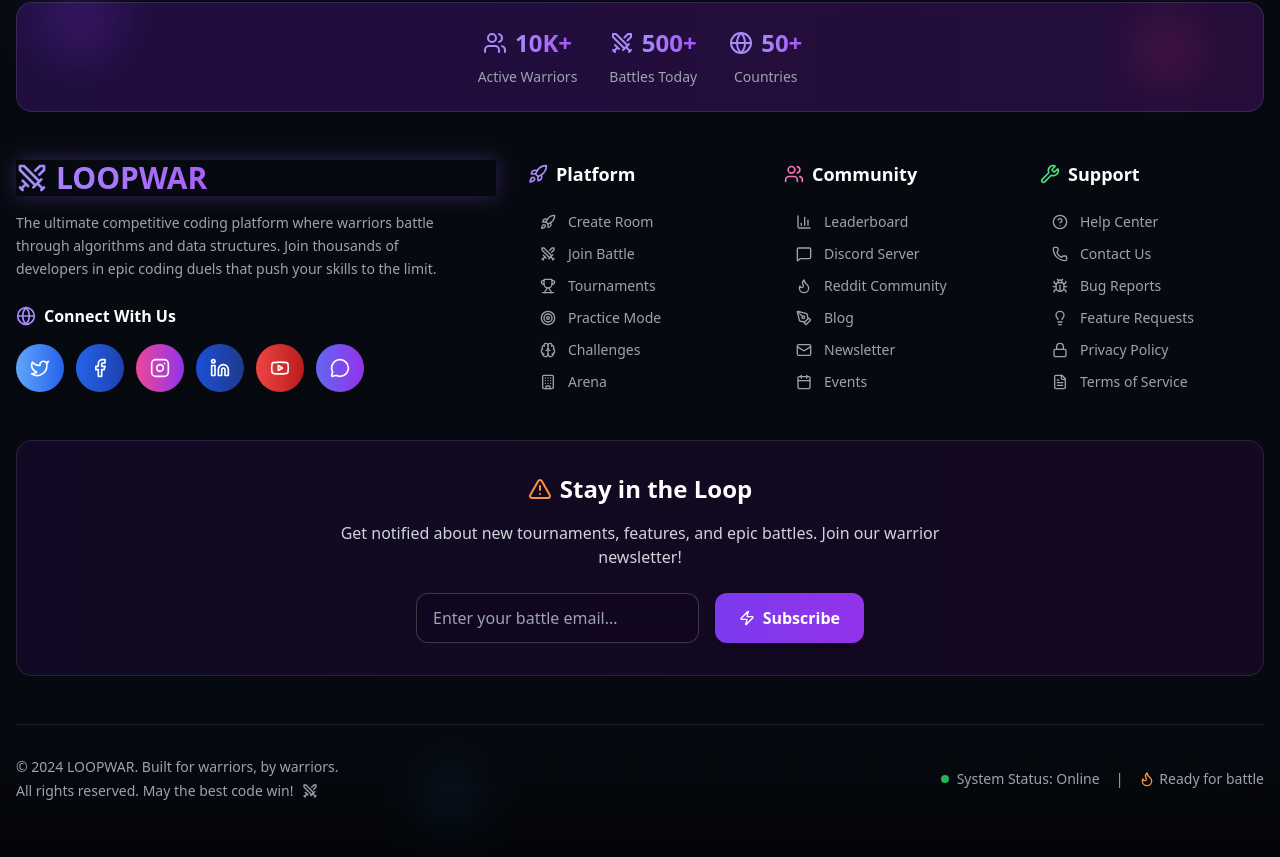
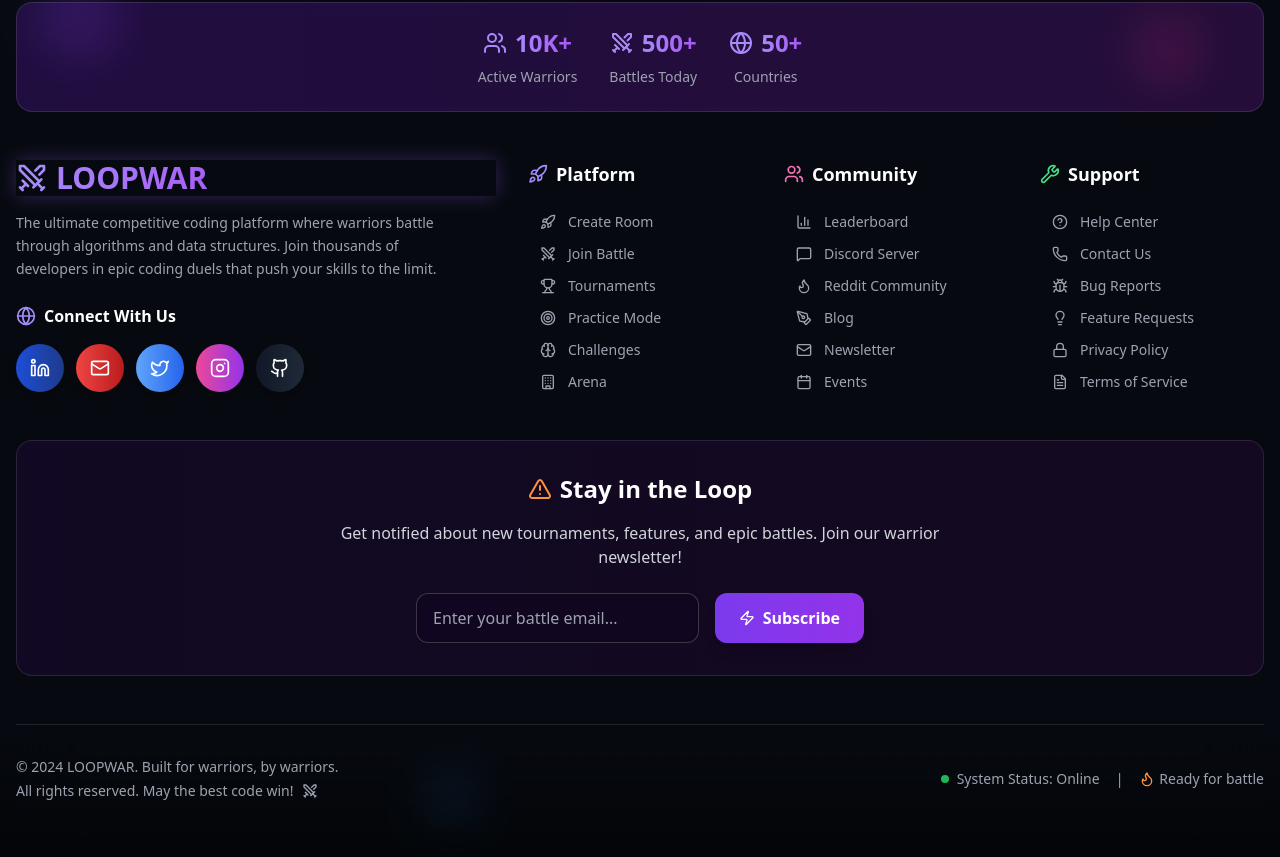
Before and after one commit to dinesh-2047/LoopWar, a React (Vite) app in the folder frontend/: page /contact-us in a window 1280 px wide. Shown: the part 973-1830 px from the top of the page. Built offline with nearby package versions, Linux system fonts and the light colour scheme.

Commit message:
add social connection links

```diff
--- a/frontend/src/components/Footer.jsx
+++ b/frontend/src/components/Footer.jsx
@@ -1,12 +1,10 @@
 import React, { useState } from 'react';
 import { motion } from 'framer-motion';
 import {
+  Github,
   Twitter,
-  Facebook,
+  Linkedin,
   Instagram,
-  Linkedin,
-  Youtube,
-  MessageCircle,
   Rocket,
   Swords,
   Trophy,
@@ -107,41 +105,40 @@ const Footer = () => {
 
   const socialLinks = [
     {
+      icon: Linkedin,
+      name: 'LinkedIn',
+      color: 'from-blue-700 to-blue-900',
+      hoverColor: 'hover:shadow-blue-700/30',
+      url: 'https://www.linkedin.com/in/dinesh-bhardwaj2047/'
+    },
+    {
+      icon: Mail,
+      name: 'Email',
+      color: 'from-red-500 to-red-700',
+      hoverColor: 'hover:shadow-red-500/30',
+      url: 'mailto:dinesh07bhardwaj@gmail.com'
+    },
+    {
       icon: Twitter,
       name: 'Twitter',
       color: 'from-blue-400 to-blue-600',
-      hoverColor: 'hover:shadow-blue-400/30'
-    },
-    {
-      icon: Facebook,
-      name: 'Facebook',
-      color: 'from-blue-600 to-blue-800',
-      hoverColor: 'hover:shadow-blue-600/30'
+      hoverColor: 'hover:shadow-blue-400/30',
+      url: 'https://x.com/dinesh_2047'
     },
     {
       icon: Instagram,
       name: 'Instagram',
       color: 'from-pink-500 to-purple-600',
-      hoverColor: 'hover:shadow-pink-500/30'
+      hoverColor: 'hover:shadow-pink-500/30',
+      url: 'https://www.instagram.com/___the__max___/'
     },
     {
-      icon: Linkedin,
-      name: 'LinkedIn',
-      color: 'from-blue-700 to-blue-900',
-      hoverColor: 'hover:shadow-blue-700/30'
+      icon: Github,
+      name: 'GitHub',
+      color: 'from-gray-900 to-gray-800',
+      hoverColor: 'hover:shadow-pink-500/30',
+      url: 'https://github.com/dinesh-2047'
     },
-    {
-      icon: Youtube,
-      name: 'YouTube',
-      color: 'from-red-500 to-red-700',
-      hoverColor: 'hover:shadow-red-500/30'
-    },
-    {
-      icon: MessageCircle,
-      name: 'Discord',
-      color: 'from-indigo-500 to-purple-600',
-      hoverColor: 'hover:shadow-indigo-500/30'
-    }
   ];
 
   const platformLinks = [
@@ -164,7 +161,7 @@ const Footer = () => {
 
   const supportLinks = [
     { name: 'Help Center', icon: HelpCircle },
-    { name: 'Contact Us', icon: Phone, href : '/contact-us' },
+    { name: 'Contact Us', icon: Phone, href: '/contact-us' },
     { name: 'Bug Reports', icon: Bug },
     { name: 'Feature Requests', icon: Lightbulb },
     { name: 'Privacy Policy', icon: Lock, href: '/privacy' },
@@ -275,8 +272,11 @@ const Footer = () => {
                 {socialLinks.map((social, index) => {
                   const IconComponent = social.icon;
                   return (
-                    <motion.button
+                    <motion.a
                       key={social.name}
+                      href={social.url}
+                      target="_blank"
+                      rel="noopener noreferrer"
                       className={`w-12 h-12 bg-gradient-to-r ${social.color} rounded-full flex items-center justify-center text-white font-bold ${social.hoverColor}`}
                       variants={socialGlowVariants}
                       initial="initial"
@@ -292,7 +292,7 @@ const Footer = () => {
                       >
                         <IconComponent className="w-5 h-5" />
                       </motion.div>
-                    </motion.button>
+                    </motion.a>
                   );
                 })}
               </div>
```
